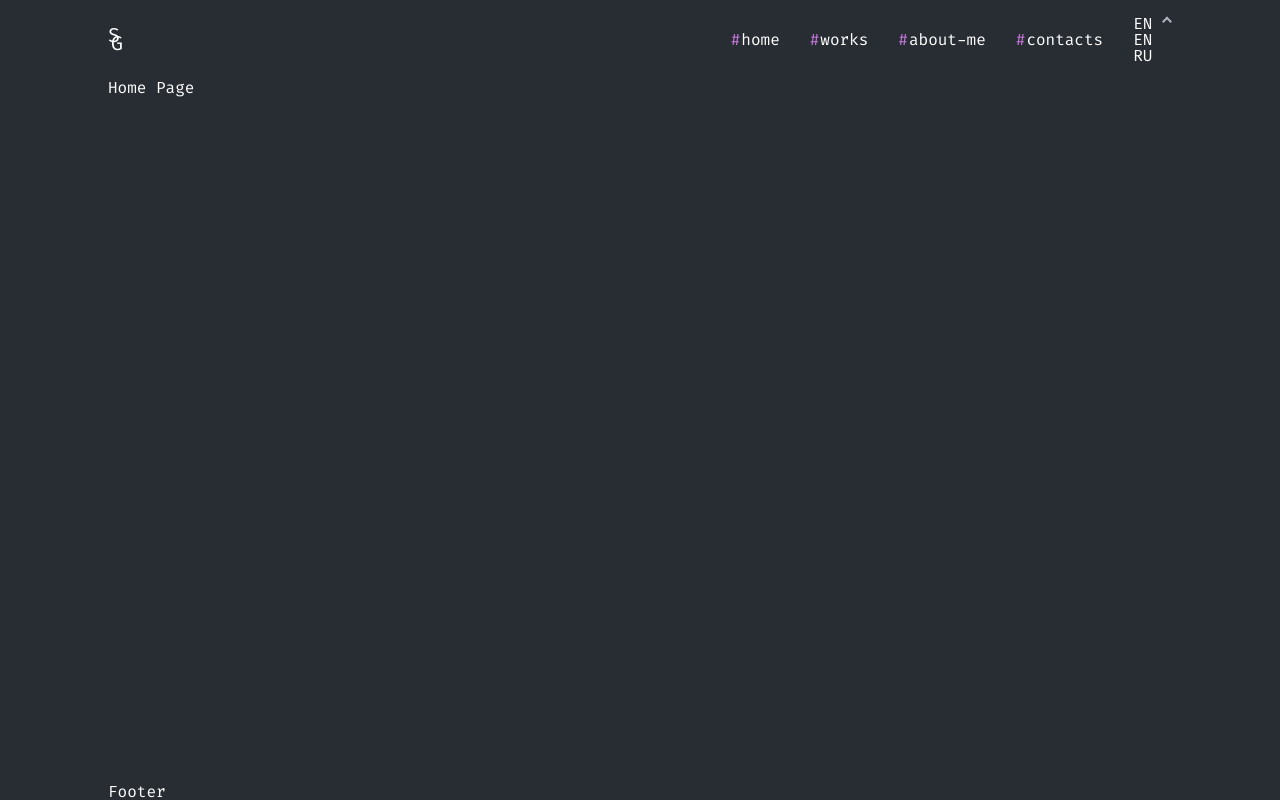
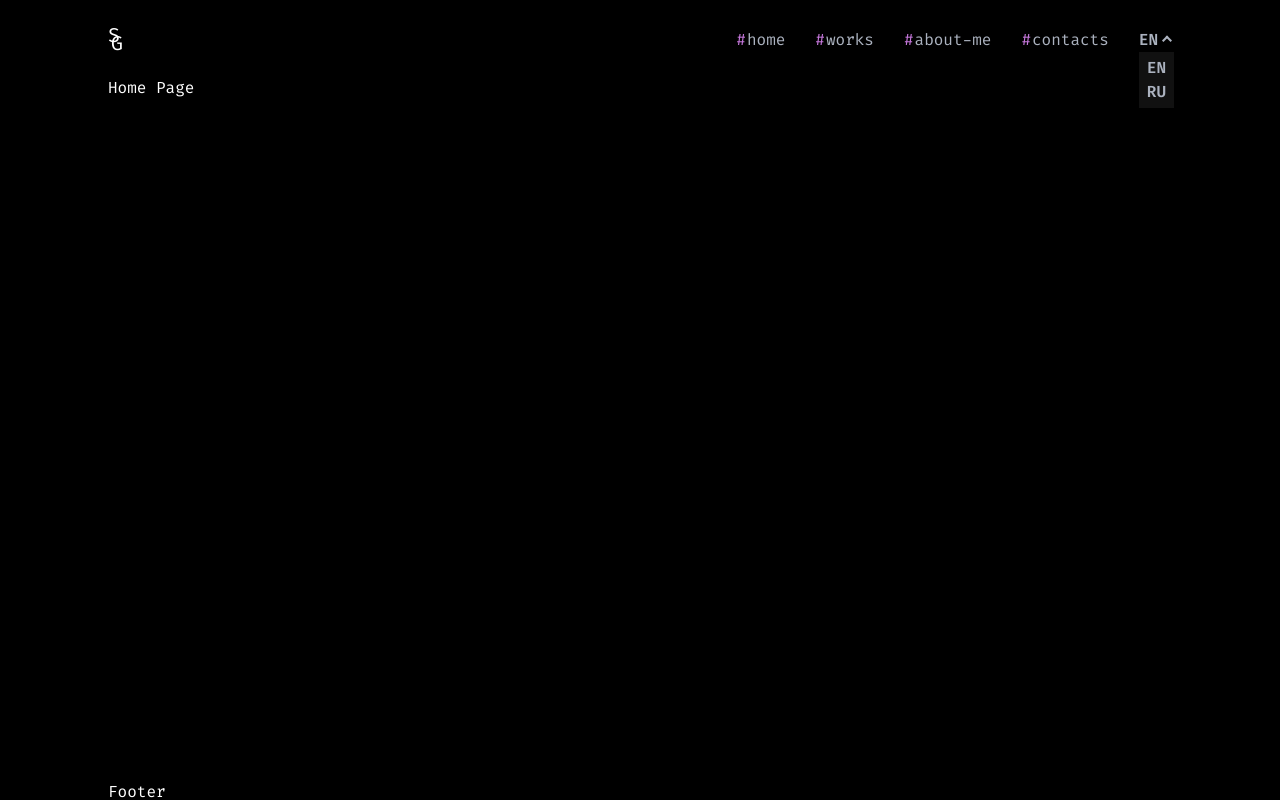
Before and after one commit to sergogrikurov/portfolio, a Vue app: page /en in a window 1280 px wide. Both pictures are taken after a click on the element "EN". Built offline with nearby package versions, Linux system fonts and the light colour scheme.

Commit message:
header completed

```diff
--- a/src/assets/scss/_variables.scss
+++ b/src/assets/scss/_variables.scss
@@ -4,6 +4,6 @@ $mobile: 767.98px;
 $base-size: 16;
 
 $main-color: #fff;
-$background: #282c33;
+$background: #000;
 $purple: #c778dd;
 $gray: #abb2bf;
--- a/src/components/Header.vue
+++ b/src/components/Header.vue
@@ -21,14 +21,6 @@ const langRef = ref(null);
 // мобильное меню
 const menuOpen = ref(false);
 
-// nav ссылки
-const navLinks = [
-  { name: "home", label: "nav.home" },
-  { name: "works", label: "nav.works" },
-  { name: "about", label: "nav.about" },
-  { name: "contacts", label: "nav.contacts" },
-];
-
 // toggle dropdown языка
 const toggleLang = () => {
   langOpen.value = !langOpen.value;
@@ -46,7 +38,7 @@ const setLang = (lang) => {
   });
 
   langOpen.value = false;
-  menuOpen.value = false; // закрываем мобильное меню, если открыт
+  menuOpen.value = false;
 };
 
 // клик вне dropdown
@@ -75,73 +67,102 @@ onBeforeUnmount(() => {
     <!-- Desktop Nav -->
     <nav class="header__nav">
       <RouterLink
-        v-for="link in navLinks"
-        :key="link.name"
-        :to="{ name: link.name, params: { lang: locale } }"
         class="header__nav_link"
+        :to="{ name: 'home', params: { lang: locale } }"
       >
-        <span>#</span>{{ t(link.label) }}
+        <span>#</span>{{ t("nav.home") }}
       </RouterLink>
 
+      <RouterLink
+        class="header__nav_link"
+        :to="{ name: 'works', params: { lang: locale } }"
+      >
+        <span>#</span>{{ t("nav.works") }}
+      </RouterLink>
+      <RouterLink
+        class="header__nav_link"
+        :to="{ name: 'about', params: { lang: locale } }"
+      >
+        <span>#</span>{{ t("nav.about") }}
+      </RouterLink>
+      <RouterLink
+        class="header__nav_link"
+        :to="{ name: 'contacts', params: { lang: locale } }"
+      >
+        <span>#</span>{{ t("nav.contacts") }}
+      </RouterLink>
       <!-- LANG SWITCHER -->
       <div class="header__lang" ref="langRef" @click="toggleLang">
-        {{ locale.toUpperCase() }}
+        <p>{{ locale.toUpperCase() }}</p>
         <img :src="Chek" alt="arrow" :class="{ open: langOpen }" />
-
         <div v-if="langOpen" class="header__lang-dropdown">
-          <div @click.stop="setLang('en')">EN</div>
-          <div @click.stop="setLang('ru')">RU</div>
+          <div class="header__lang-dropdown_link" @click.stop="setLang('en')">
+            EN
+          </div>
+          <div class="header__lang-dropdown_link" @click.stop="setLang('ru')">
+            RU
+          </div>
         </div>
       </div>
     </nav>
 
     <!-- Burger button для мобильного -->
     <button class="header__burger" @click="menuOpen = true"></button>
-
-    <!-- Mobile Menu -->
-    <transition name="fade">
-      <div v-if="menuOpen" class="mobile-menu">
-        <div class="mobile-menu__header">
+    <div v-if="menuOpen" class="header__burger-body">
+      <div class="header__burger-body_top">
         <Logo />
-          <button class="mobile-menu__close" @click="menuOpen = false">
-            ✕
-          </button>
+        <span class="header__burger-close" @click="menuOpen = false">X</span>
       </div>
-
-        <nav class="mobile-menu__nav">
+      <nav class="header__burger-nav">
         <RouterLink
-            v-for="link in navLinks"
-            :key="link.name"
-            :to="{ name: link.name, params: { lang: locale } }"
-            class="mobile-menu__link"
-            @click="menuOpen = false"
+          class="header__burger-nav_link"
+          :to="{ name: 'home', params: { lang: locale } }"
         >
-            <span>#</span>{{ t(link.label) }}
+          <span>#</span>{{ t("nav.home") }}
         </RouterLink>
 
-          <!-- LANG SWITCHER внутри nav -->
-          <div class="mobile-menu__lang" ref="langRef" @click.stop="toggleLang">
-            {{ locale.toUpperCase() }}
+        <RouterLink
+          class="header__burger-nav_link"
+          :to="{ name: 'works', params: { lang: locale } }"
+        >
+          <span>#</span>{{ t("nav.works") }}
+        </RouterLink>
+        <RouterLink
+          class="header__burger-nav_link"
+          :to="{ name: 'about', params: { lang: locale } }"
+        >
+          <span>#</span>{{ t("nav.about") }}
+        </RouterLink>
+        <RouterLink
+          class="header__burger-nav_link"
+          :to="{ name: 'contacts', params: { lang: locale } }"
+        >
+          <span>#</span>{{ t("nav.contacts") }}
+        </RouterLink>
+        <!-- LANG SWITCHER -->
+        <div class="header__lang" ref="langRef" @click="toggleLang">
+          <p>{{ locale.toUpperCase() }}</p>
           <img :src="Chek" alt="arrow" :class="{ open: langOpen }" />
-
-            <div v-if="langOpen" class="mobile-menu__lang-dropdown">
-              <div @click.stop="setLang('en')">EN</div>
-              <div @click.stop="setLang('ru')">RU</div>
+          <div v-if="langOpen" class="header__lang-dropdown">
+            <div class="header__lang-dropdown_link" @click.stop="setLang('en')">
+              EN
+            </div>
+            <div class="header__lang-dropdown_link" @click.stop="setLang('ru')">
+              RU
+            </div>
           </div>
         </div>
       </nav>
-
-        <div class="mobile-menu__footer">
+      <div class="header__burger-body_footer">
         <a
           href="https://github.com/sergogrikurov"
           target="_blank"
           rel="noopener noreferrer"
         >
-            <img :src="GitHub" alt="GitHub Icon" />
+          <img :src="GitHub" alt="GitHub logo" />
         </a>
       </div>
     </div>
-    </transition>
   </header>
 </template>
 
@@ -153,7 +174,6 @@ onBeforeUnmount(() => {
   align-items: center;
   justify-content: space-between;
   position: relative;
-
   &__logo {
     z-index: 60;
   }
@@ -162,8 +182,11 @@ onBeforeUnmount(() => {
     display: flex;
     align-items: center;
     gap: rem(30);
-
+    @media (max-width: $mobile) {
+      display: none;
+    }
     &_link {
+      color: $gray;
       & span {
         color: $purple;
         margin-right: rem(1);
@@ -172,33 +195,41 @@ onBeforeUnmount(() => {
         color: $main-color;
       }
     }
+  }
 
   &__lang {
     position: relative;
     cursor: pointer;
     display: flex;
     align-items: center;
-      gap: 0.5rem;
+    font-weight: 600;
+
+    & p {
+      color: $gray;
+      &:hover {
+        color: $main-color;
+      }
+    }
 
     & img {
+      display: inline-block;
+      margin-top: rem(-3);
+      margin-left: rem(4);
       transition: transform 0.2s ease;
     }
   }
-    & img.open {
-      transform: rotate(180deg);
-    }
+
   &__lang-dropdown {
     position: absolute;
-      top: 120%;
+    top: rem(20);
     left: 0;
     background: #111;
-      border: 1px solid #333;
-      padding: 0.5rem 0;
-      min-width: 3rem;
-
-      & div {
-        padding: 0.25rem 0.75rem;
-        cursor: pointer;
+    padding: rem(8);
+    & > *:not(:last-child) {
+      margin-bottom: rem(8);
+    }
+    &_link {
+      color: $gray;
       &:hover {
         color: $main-color;
       }
@@ -206,7 +237,12 @@ onBeforeUnmount(() => {
   }
 }
 
-  .header__burger {
+.open {
+  transform: rotate(180deg);
+}
+// Burger
+.header {
+  &__burger {
     display: none;
     font-size: 2rem;
     background: none;
@@ -215,6 +251,9 @@ onBeforeUnmount(() => {
     position: relative;
     width: rem(25);
     height: rem(15);
+    @media (max-width: $mobile) {
+      display: block;
+    }
     &::before {
       position: absolute;
       content: "";
@@ -234,105 +273,41 @@ onBeforeUnmount(() => {
       background-color: #d9d9d9;
     }
   }
-
-  @media (max-width: 768px) {
-    &__nav {
+  &__burger-body {
     display: none;
+    @media (max-width: $mobile) {
+      position: fixed;
+      inset: 0;
+      background-color: #111;
+      z-index: 100;
+      display: flex;
+      flex-direction: column;
+      padding: rem(30);
+      gap: rem(30);
+      &_top {
+        display: flex;
+        align-items: center;
+        justify-content: space-between;
       }
-    .header__burger {
-      display: block;
+      &_footer {
+        text-align: center;
       }
     }
   }
-
-/* Mobile Menu */
-.mobile-menu {
-  position: fixed;
-  inset: 0;
-  background-color: #111; // полностью непрозрачный
-  z-index: 100;
+  &__burger-nav {
     display: flex;
     flex-direction: column;
-  color: white;
-
-  &__header {
-    display: flex;
-    justify-content: space-between;
-    align-items: center;
-    padding: 1rem;
-  }
-
-  &__nav {
-    display: flex;
-    flex-direction: column;
-    gap: 1.5rem;
-    padding: 1rem;
-    flex: 1 1 auto;
-  }
-  &__footer {
-    text-align: center;
-    padding-bottom: rem(50);
-  }
-
-  &__link {
-    font-size: 1.5rem;
-    color: white;
+    gap: rem(30);
+    &_link {
+      color: $gray;
       & span {
         color: $purple;
-      margin-right: 0.5rem;
+        margin-right: rem(1);
       }
-  }
-
-  &__close {
-    font-size: 2rem;
-    background: none;
-    border: none;
-    cursor: pointer;
-    color: white;
-  }
-
-  &__lang {
-    position: relative;
-    cursor: pointer;
-    display: flex;
-    align-items: center;
-    gap: 0.5rem;
-
-    & img {
-      transition: transform 0.2s ease;
-    }
-
-    & img.open {
-      transform: rotate(180deg);
-    }
-  }
-
-  &__lang-dropdown {
-    position: absolute;
-    top: 120%;
-    left: 0;
-    background: #111;
-    border: 1px solid #333;
-    padding: 0.5rem 0;
-    min-width: 3rem;
-
-    & div {
-      padding: 0.25rem 0.75rem;
-      cursor: pointer;
       &:hover {
         color: $main-color;
       }
     }
   }
 }
-
-/* Transition */
-.fade-enter-active,
-.fade-leave-active {
-  transition: opacity 0.3s;
-}
-.fade-enter-from,
-.fade-leave-to {
-  opacity: 0;
-}
 </style>
```
Also changed, not shown: 1 other file (tests, documents, lock files or other folders). Lines whose indentation alone changed are shown as unchanged.
